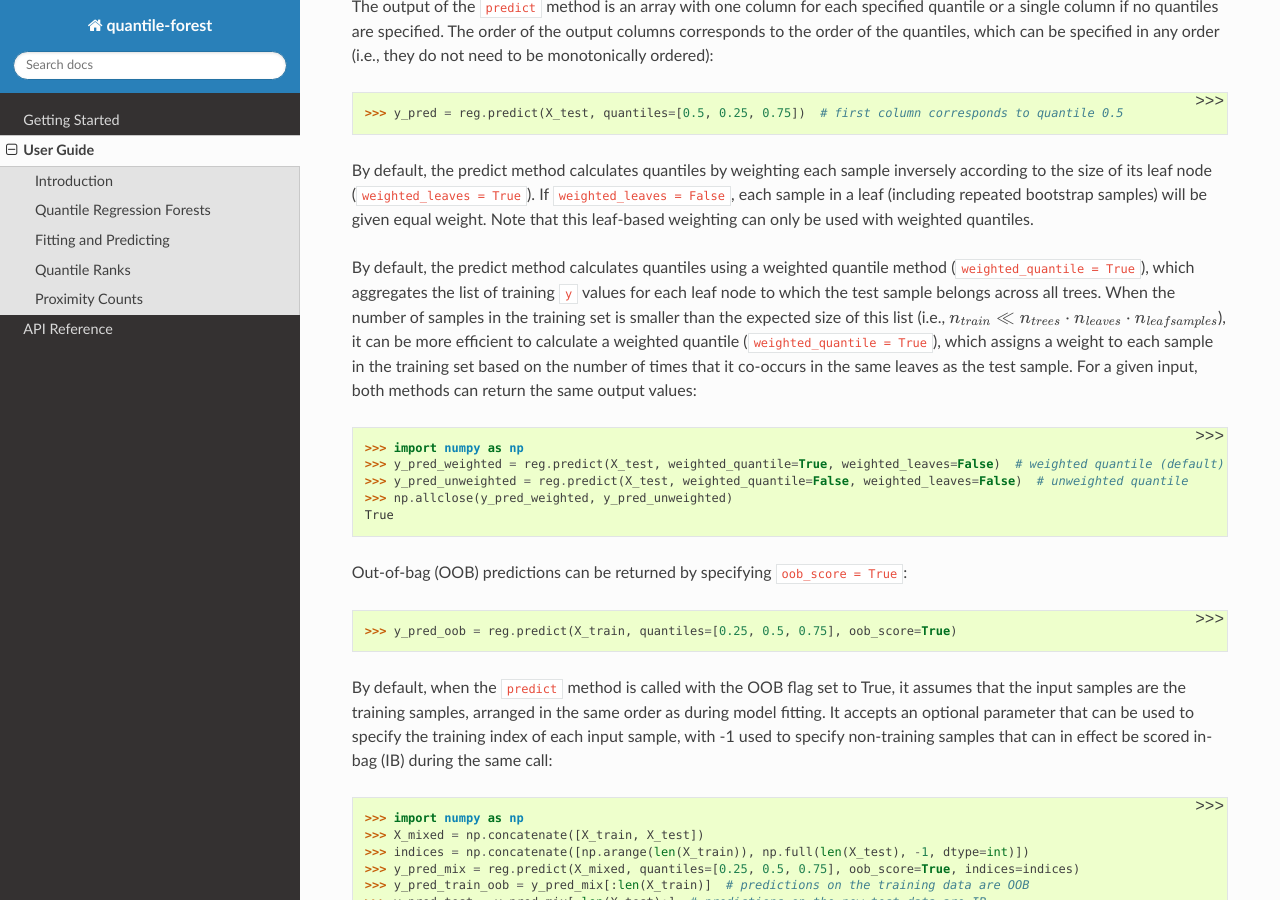
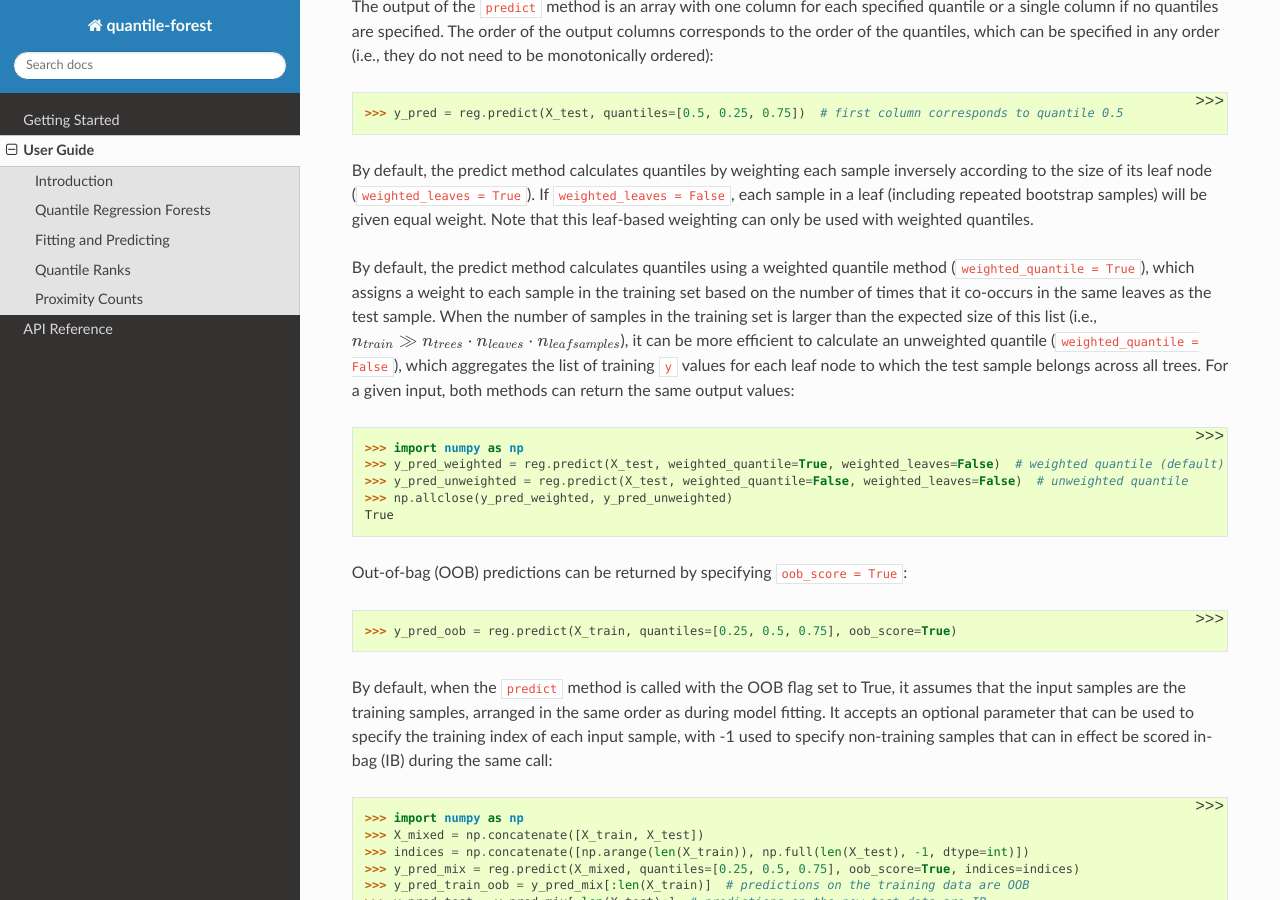
Before and after one commit to zillow/quantile-forest, a Sphinx documentation site: the page built from docs/user_guide.rst, in a window 1280 px wide and 900 px high, scrolled down 2222 px. Built offline with Sphinx 7.4.7 and the Read the Docs theme 2.0.0, drawn with Linux system fonts in a browser that asks for light colours; pages that are not in the unit, such as notebooks, are missing from menus; the version number could not be read and is left out; cross-references to code outside the pages are shown as plain code.

Commit message:
Fix weighted quantile documentation

```diff
--- a/docs/user_guide.rst
+++ b/docs/user_guide.rst
@@ -71,7 +71,7 @@ The output of the `predict` method is an array with one column for each specifie
 
 By default, the predict method calculates quantiles by weighting each sample inversely according to the size of its leaf node (`weighted_leaves = True`). If `weighted_leaves = False`, each sample in a leaf (including repeated bootstrap samples) will be given equal weight. Note that this leaf-based weighting can only be used with weighted quantiles.
 
-By default, the predict method calculates quantiles using a weighted quantile method (`weighted_quantile = True`), which aggregates the list of training `y` values for each leaf node to which the test sample belongs across all trees. When the number of samples in the training set is smaller than the expected size of this list (i.e., :math:`n_{train} \ll n_{trees} \cdot n_{leaves} \cdot n_{leafsamples}`), it can be more efficient to calculate a weighted quantile (`weighted_quantile = True`), which assigns a weight to each sample in the training set based on the number of times that it co-occurs in the same leaves as the test sample. For a given input, both methods can return the same output values::
+By default, the predict method calculates quantiles using a weighted quantile method (`weighted_quantile = True`), which assigns a weight to each sample in the training set based on the number of times that it co-occurs in the same leaves as the test sample. When the number of samples in the training set is larger than the expected size of this list (i.e., :math:`n_{train} \gg n_{trees} \cdot n_{leaves} \cdot n_{leafsamples}`), it can be more efficient to calculate an unweighted quantile (`weighted_quantile = False`), which aggregates the list of training `y` values for each leaf node to which the test sample belongs across all trees. For a given input, both methods can return the same output values::
 
     >>> import numpy as np
     >>> y_pred_weighted = reg.predict(X_test, weighted_quantile=True, weighted_leaves=False)  # weighted quantile (default)
```
